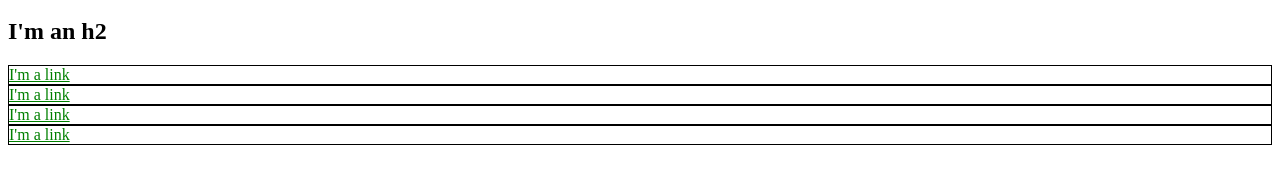
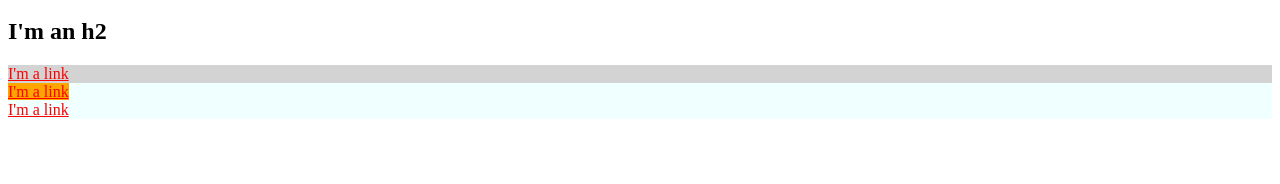
Before and after one commit to chapmanchri/chapmanchri.github.io, a plain HTML site: page index.html in a window 1280 px wide. Shown: the part 136-320 px from the top of the page. Drawn offline with Linux system fonts and the light colour scheme.

Commit message:
Add new styles

```diff
--- a/index.html
+++ b/index.html
@@ -3,32 +3,52 @@
   <head>
     <title>Test Page: Don't Panic</title>
     <meta charset="utf-8">
+    <style>
+      a {
+        color: red;
+      }
+      #exec-bio {
+        background-color: lightgray;
+      }
+      .bio-box {
+        border: 1px solid black;
+      }
+      .bio-box a {
+        color: green;
+      }
+      #hot-area {
+        background-color: orange;
+      }
+      .azure-color {
+        background-color: azure;
+      }
+    </style>
   </head>
   <body>
     <h1>I'm an h1</h1>
     <ul>
       <li>
-        <a href="https://example.com/" style="color: red;">Link</a>
+        <a href="https://example.com/">Link</a>
       </li>
       <li>
-        <a href="https://example.com/" style="color: red;">Link</a>
+        <a href="https://example.com/">Link</a>
       </li>
       <li>
-        <a href="https://example.com/" style="color: red;">Link</a>
+        <a href="https://example.com/">Link</a>
       </li>
     </ul>
     <h2>I'm an h2</h2>
-    <div style="border: 1px solid black;">
-      <a href="https://example.com/" style="color: green;">I'm a link</a>
+    <div id="exec-bio" class="bio-box, azure-color">
+      <a href="https://example.com/">I'm a link</a>
     </div>
-    <div style="border: 1px solid black;">
-      <a href="https://example.com/" style="color: green;">I'm a link</a>
+    <div class="bio-box, azure-color">
+      <a id="hot-area"  href="https://example.com/">I'm a link</a>
     </div>
-    <div style="border: 1px solid black;">
-      <a href="https://example.com/" style="color: green;">I'm a link</a>
+    <div class="bio-box, azure-color">
+      <a href="https://example.com/">I'm a link</a>
     </div>
-    <div style="border: 1px solid black;">
-      <a href="https://example.com/" style="color: green;">I'm a link</a>
+    <div class="bio-box, azure-color">
+      <a href="https://example.com/"I'm a link</a>
     </div>
   </body>
 </html>
```
